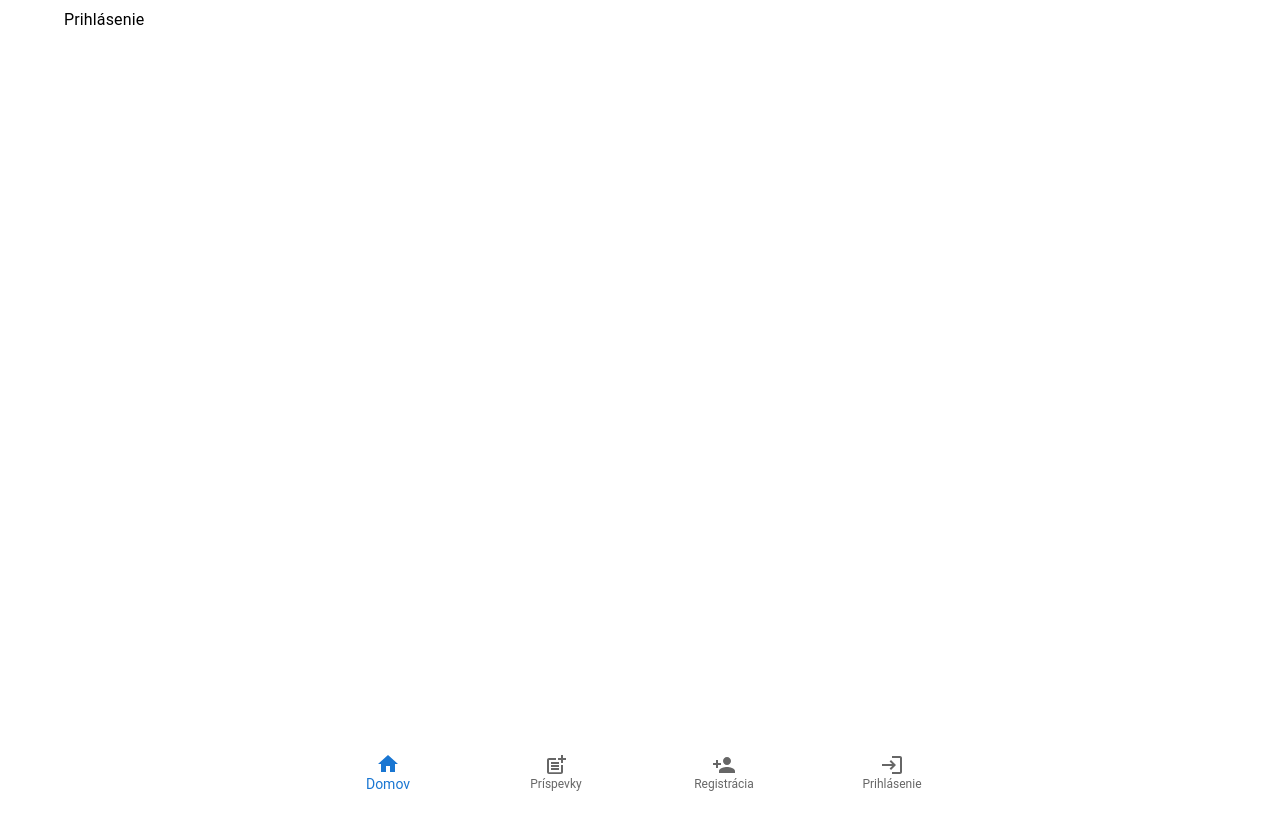
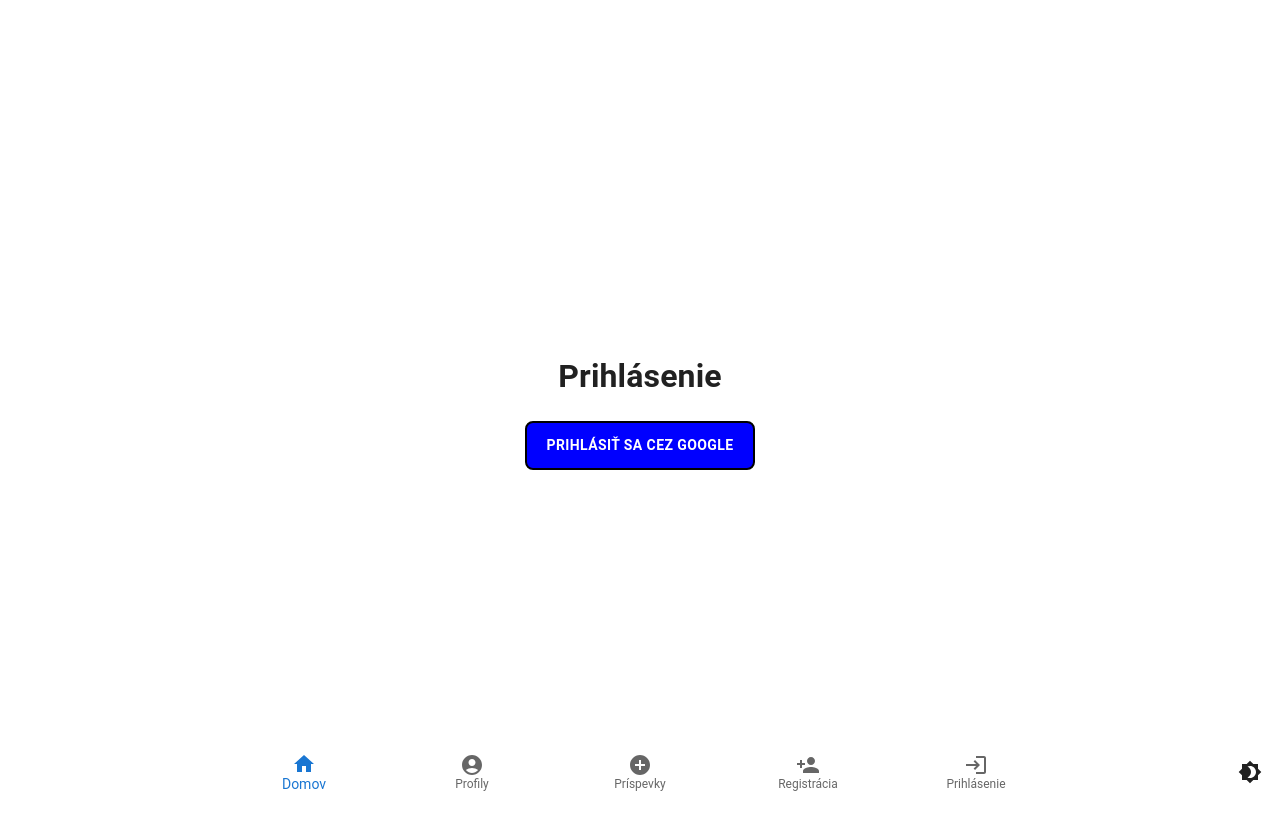
Before and after one commit to mirek1546/ZoskaMeme, a Next.js app: page /auth/prihlasenie in a window 1280 px wide. Built offline with nearby package versions, Linux system fonts and the light colour scheme; no server answers.

Commit message:
light switch

```diff
--- a/src/app/auth/prihlasenie/page.tsx
+++ b/src/app/auth/prihlasenie/page.tsx
@@ -1,16 +1,33 @@
 // src/app/auth/prihlasenie/page.tsx
 
+"use client";
 
-import Typography from "@mui/material/Typography";
-import Conrainer from "@mui/material/Container";
+import CustomButton from "@/components/CustomButtom";
+import { signIn } from "next-auth/react";
 
-export const metadata = { title: "Prihlásenie | ZoškaMeme" };
+export default function Prihlasenie() {
+  return (
+    <div
+      style={{
+        display: "flex",
+        flexDirection: "column",
+        alignItems: "center",
+        justifyContent: "center",
+        height: "100vh",
+      }}
+    >
+      <h1>Prihlásenie</h1>
 
-export default function login() {
-
-  return (
-    <Conrainer>
-      <Typography> Prihlásenie </Typography>
-    </Conrainer>
+      {/* Tlačidlo na prihlásenie cez Google */}
+      <CustomButton
+        onClick={() => signIn("google")}
+        backgroundColor="blue"
+        borderColor="black"
+        hoverBackgroundColor="gray"
+        hoverBorderColor="darkred"
+      >
+        Prihlásiť sa cez Google
+      </CustomButton>
+    </div>
   );
 }
--- a/src/app/layout.tsx
+++ b/src/app/layout.tsx
@@ -4,6 +4,7 @@ import { Metadata } from "next";
 import "./globals.css";
 import Navbar from "../components/NavBar";
 import AuthProvider from "../components/AuthProvider";
+import { ThemeSwitcherProvider } from "@/components/ThemeSwitcher";
 
 export const metadata: Metadata = {
   title: "ZoškaMeme",
@@ -19,12 +20,12 @@ export default function RootLayout({
     <html lang="sk">
       <body>
         <AuthProvider>
-          <div style={{ minHeight: '100vh', display: 'flex', flexDirection: 'column' }}>
-            <main style={{ flexGrow: 1 }}>
-              {children}
-            </main>
-          </div>
-          <Navbar />
+          <ThemeSwitcherProvider>
+            <div style={{ minHeight: '100vh', display: 'flex', flexDirection: 'column' }}>
+              <main style={{ flexGrow: 1 }}>{children}</main>
+            </div>
+            <Navbar />
+          </ThemeSwitcherProvider>
         </AuthProvider>
       </body>
     </html>
--- /dev/null
+++ b/src/components/CustomButtom.tsx
@@ -0,0 +1,42 @@
+// src/components/CustomButton.tsx
+
+"use client";
+
+import { Button } from "@mui/material";
+
+export default function CustomButton({
+  children,
+  onClick,
+  backgroundColor = "black", // Predvolená farba pozadia
+  borderColor = "red", // Predvolená farba rámika
+  hoverBackgroundColor = "gray", // Predvolená farba pozadia pri hover
+  hoverBorderColor = "darkred", // Predvolená farba rámika pri hover
+}: {
+  children: React.ReactNode;
+  onClick: () => void;
+  backgroundColor?: string;
+  borderColor?: string;
+  hoverBackgroundColor?: string;
+  hoverBorderColor?: string;
+}) {
+  return (
+    <Button
+      onClick={onClick}
+      sx={{
+        color: "white", // Biela farba textu
+        backgroundColor, // Dynamická farba pozadia
+        border: `2px solid ${borderColor}`, // Dynamická farba rámika
+        "&:hover": {
+          backgroundColor: hoverBackgroundColor, // Dynamická farba pozadia pri hover
+          borderColor: hoverBorderColor, // Dynamická farba rámika pri hover
+        },
+        borderRadius: "8px", // Zaoblené rohy
+        padding: "10px 20px", // Veľkosť tlačidla
+        fontWeight: "bold", // Tučný text
+        textTransform: "uppercase", // Veľké písmená
+      }}
+    >
+      {children}
+    </Button>
+  );
+}
--- a/src/components/NavBar.tsx
+++ b/src/components/NavBar.tsx
@@ -1,83 +1,67 @@
 // src/components/NavBar.tsx
 'use client';
 
-import React, { useState } from 'react';
-import { BottomNavigation, BottomNavigationAction } from '@mui/material';
-import HomeIcon from '@mui/icons-material/Home';
-import PostAddIcon from '@mui/icons-material/PostAdd';
-import PersonAddIcon from '@mui/icons-material/PersonAdd';
-import LoginIcon from '@mui/icons-material/Login';
-import AccountCircleIcon from '@mui/icons-material/AccountCircle';
-import ExitToAppIcon from '@mui/icons-material/ExitToApp';
-import Box from '@mui/material/Box';
-import { useRouter } from 'next/navigation';
-import { useSession, signIn, signOut } from 'next-auth/react';
+import * as React from "react";
+import {
+  BottomNavigation,
+  BottomNavigationAction,
+  Box,
+} from "@mui/material";
+import HomeIcon from "@mui/icons-material/Home";
+import AccountCircleIcon from "@mui/icons-material/AccountCircle";
+import AddCircleIcon from "@mui/icons-material/AddCircle";
+import LoginIcon from "@mui/icons-material/Login";
+import LogoutIcon from "@mui/icons-material/Logout";
+import PersonAddIcon from "@mui/icons-material/PersonAdd";
+import { useRouter } from "next/navigation";
+import { useSession, signOut } from "next-auth/react";
+import { ThemeToggleButton } from "@/components/ThemeSwitcher"; // Import tlačidla Light/Dark Mode
 
-const NavBar: React.FC = () => {
-  const [value, setValue] = useState(0);
+export default function Navbar() {
+  const [value, setValue] = React.useState("/");
   const router = useRouter();
-  const { data: session } = useSession();
+  const { data: session, status } = useSession();
 
-  const handleNavigation = (path: string) => {
-    router.push(path);
+  const handleNavigation = (event: React.SyntheticEvent, newValue: string) => {
+    setValue(newValue);
+    router.push(newValue);
   };
 
   return (
-    <Box sx={{ position: 'fixed', bottom: 0, left: 0, right: 0, width: '100%' }}>
-      <BottomNavigation
-        value={value}
-        onChange={(event, newValue) => {
-          setValue(newValue);
-        }}
-        showLabels
-      >
-        <BottomNavigationAction
-          label="Domov"
-          icon={<HomeIcon />}
-          onClick={() => handleNavigation('/')}
-          showLabel
-        />
-        <BottomNavigationAction
-          label="Príspevky"
-          icon={<PostAddIcon />}
-          onClick={() => handleNavigation('/pridat')}
-          showLabel
-        />
+    <Box sx={{ width: "100%", position: "fixed", bottom: 0 }}>
+      <BottomNavigation value={value} onChange={handleNavigation} showLabels>
+        {/* Tlačidlo pre Light/Dark Mode na ľavej strane */}
+        <Box sx={{ position: "absolute", right: 10, bottom: 8 }}>
+          <ThemeToggleButton />
+        </Box>
 
+        {/* Ostatné tlačidlá */}
+        <BottomNavigationAction label="Domov" value="/" icon={<HomeIcon />} />
+        <BottomNavigationAction label="Profily" value="/profil" icon={<AccountCircleIcon />} />
+        <BottomNavigationAction label="Príspevky" value="/prispevok" icon={<AddCircleIcon />} />
+        {!session && status !== "loading" && (
+          <BottomNavigationAction
+            label="Registrácia"
+            value="/auth/registracia"
+            icon={<PersonAddIcon />}
+          />
+        )}
         {session ? (
-          <>
-            <BottomNavigationAction
-              label="Profil"
-              icon={<AccountCircleIcon />}
-              onClick={() => handleNavigation('/profil')}
-              showLabel
-            />
-            <BottomNavigationAction
-              label="Odhlásenie"
-              icon={<ExitToAppIcon />}
-              onClick={() => signOut()}
-              showLabel
-            />
-          </>
+          <BottomNavigationAction
+            label="Odhlásiť"
+            onClick={() => signOut()}
+            icon={<LogoutIcon />}
+          />
         ) : (
-          <>
-            <BottomNavigationAction
-              label="Registrácia"
-              icon={<PersonAddIcon />}
-              onClick={() => signIn('google')}
-              showLabel
-            />
+          status !== "loading" && (
             <BottomNavigationAction
               label="Prihlásenie"
+              value="/auth/prihlasenie"
               icon={<LoginIcon />}
-              onClick={() => signIn('google')}
-              showLabel
             />
-          </>
+          )
         )}
       </BottomNavigation>
     </Box>
   );
-};
-
-export default NavBar;
+}
--- /dev/null
+++ b/src/components/ThemeSwitcher.tsx
@@ -0,0 +1,64 @@
+// src/components/ThemeSwitcher.tsx
+
+"use client";
+
+import React, { createContext, useState, useContext } from "react";
+import { ThemeProvider, createTheme, CssBaseline } from "@mui/material";
+import IconButton from "@mui/material/IconButton";
+import Brightness4Icon from "@mui/icons-material/Brightness4";
+import Brightness7Icon from "@mui/icons-material/Brightness7";
+
+// Typ pre kontext
+type ThemeContextType = {
+  toggleTheme: () => void;
+  darkMode: boolean;
+};
+
+// Vytvárame kontext
+const ThemeContext = createContext<ThemeContextType | undefined>(undefined);
+
+// Poskytovateľ témy
+export const ThemeSwitcherProvider = ({ children }: { children: React.ReactNode }) => {
+  const [darkMode, setDarkMode] = useState(false);
+
+  // Funkcia na prepínanie témy
+  const toggleTheme = () => {
+    setDarkMode((prev) => !prev);
+  };
+
+  // Dynamická téma
+  const theme = createTheme({
+    palette: {
+      mode: darkMode ? "dark" : "light",
+    },
+  });
+
+  return (
+    <ThemeContext.Provider value={{ toggleTheme, darkMode }}>
+      <ThemeProvider theme={theme}>
+        <CssBaseline />
+        {children}
+      </ThemeProvider>
+    </ThemeContext.Provider>
+  );
+};
+
+// Hook na použitie témy
+export const useThemeSwitcher = () => {
+  const context = useContext(ThemeContext);
+  if (!context) {
+    throw new Error("useThemeSwitcher musí byť použitý v rámci ThemeSwitcherProvider");
+  }
+  return context;
+};
+
+// Komponent na prepínanie témy
+export const ThemeToggleButton = () => {
+  const { toggleTheme, darkMode } = useThemeSwitcher();
+
+  return (
+    <IconButton onClick={toggleTheme} color="inherit">
+      {darkMode ? <Brightness7Icon /> : <Brightness4Icon />}
+    </IconButton>
+  );
+};
```
Also changed, not shown: src/app/auth/registracia/page.tsx (+26 -9 lines).
